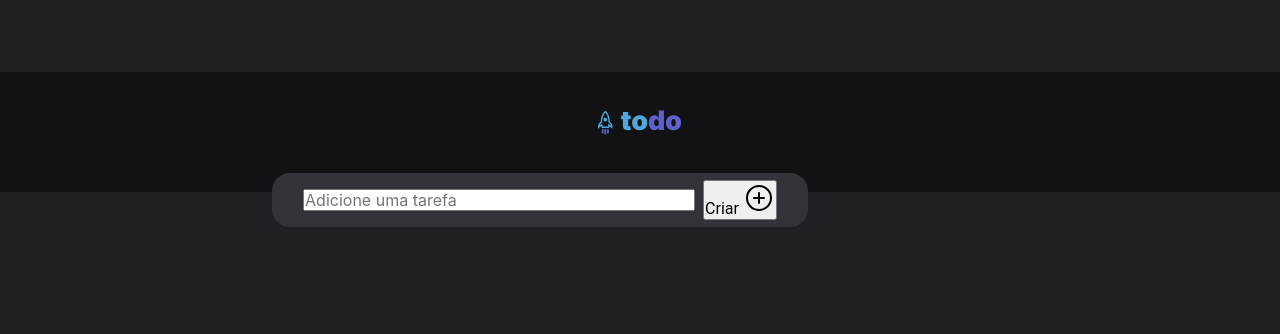
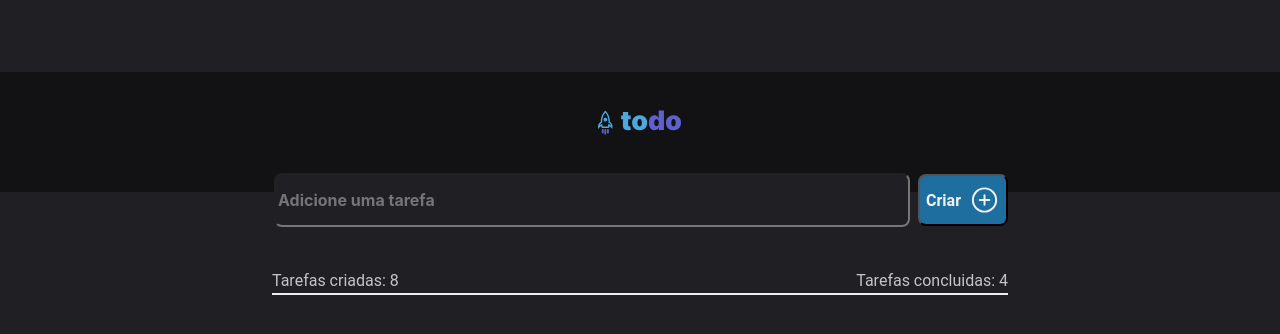
Before and after one commit to antoniolins/react-desafio-01, a React (Vite) app: page / in a window 1280 px wide. Shown: the top 334 px of the page. Built offline with nearby package versions, Linux system fonts and the light colour scheme.

Commit message:
Add NewTask was styled

```diff
--- a/src/App.tsx
+++ b/src/App.tsx
@@ -6,7 +6,7 @@ import './global.module.css'
 import styles from './App.module.css'
 
 import { useState } from 'react'
-import { NewTask } from './components/NewTask'
+import { AddNewTask } from './components/AddNewTask'
 
 export function App() {
   const [count, setCount] = useState(0)
@@ -14,7 +14,7 @@ export function App() {
   return (
     <div>
       <Header />
-      <NewTask />
+      <AddNewTask />
     </div>
   )
 }
--- /dev/null
+++ b/src/components/AddNewTask.module.css
@@ -0,0 +1,120 @@
+.container {
+
+    display: flex;
+    justify-content: space-between;
+
+    flex-direction: row;
+    align-items: center;
+    row-gap: 10px;
+    padding: 2px;
+    gap: 8px;
+
+    position: absolute;
+    width: 736px;
+    height: 54px;
+
+    top: 173px;
+
+    left: calc(50% - 736px/2);
+
+
+    border-radius: 8px;
+
+}
+
+.inputTask {
+
+    font-family: 'Inter';
+    font-style: normal;
+    font-weight: 700;
+    font-size: 16px;
+    line-height: 140%;
+
+    border-radius: 8px;
+    padding: 2px;
+
+    width: 636px;
+    height: 54px;
+
+
+    color: #F2F2F2;
+    background: var(--gray-800)
+
+}
+.buttonInsertTask > button {
+
+    display: flex;
+    flex-direction: row;
+    justify-content: center;
+    align-items: center;
+    padding: 6px;
+    gap: 8px;
+
+    width: 90px;
+    height: 52px;
+    color: #F2F2F2;
+
+    /* Blue Dark */
+
+    background: #1E6F9F;
+    border-radius: 8px;
+
+    /* Inside auto layout */
+
+    flex: none;
+    order: 1;
+    flex-grow: 0;
+
+    cursor: pointer;
+
+ }
+
+.buttonInsertTask button:hover {
+
+
+    background: #06334c;
+
+    transition: color 0.1s, backgroud-color 0.1s;
+    cursor: pointer;
+
+    transition: background-color 0.1s;
+}
+
+.counterTaskLabels {
+
+    /* Tasks */
+
+
+/* Auto layout */
+
+    display: flex;
+    flex-direction: row;
+    align-items: center;
+    justify-content: space-between;
+    padding: 0px;
+    gap: 24px;
+
+    position: absolute;
+    width: 736px;
+    /* height: 287px; */
+    left: calc(50% - 736px/2);
+    top: 271px;
+}
+
+.footLine {
+
+
+    display: block;
+    align-items: center;
+
+    width: 736px;
+
+    background-color:#eee;
+    padding:1px;
+
+    position: absolute;
+    width: 736px;
+    /* height: 287px; */
+    left: calc(50% - 736px/2);
+    top: 293px;
+}
--- /dev/null
+++ b/src/components/AddNewTask.tsx
@@ -0,0 +1,37 @@
+import { PlusCircle } from 'phosphor-react'
+import styles from './AddNewTask.module.css'
+
+
+export function AddNewTask() {
+    return (
+    <div>
+        <main className={styles.container}>
+            <div>
+                <input className={styles.inputTask}
+                     type="textarea" placeholder='Adicione uma tarefa'>
+                </input>
+            </div>
+
+            <div className={styles.buttonInsertTask}>
+                <button>
+                    <strong>Criar</strong>
+                    <PlusCircle size={36} />
+                </button>
+            </div>
+        </main>
+
+        <footer className={styles.counterTaskLabels}>
+                 <div>
+                     <span>Tarefas criadas: 8</span>
+                 </div>
+                 <div>
+                     <span>Tarefas concluidas: 4</span>
+                 </div>
+
+        </footer>
+        <div className={styles.footLine}>
+
+                    </div>
+    </div>
+    )
+}
--- a/src/components/NewTask.module.css
+++ /dev/null
@@ -1,113 +0,0 @@
-.newTask {
-
-    display: flex;
-    justify-content: center;
-    flex-direction: row;
-    align-items: center;
-
-    border-radius: 18px;
-    padding: 0px;
-    gap: 8px;
-
-    position: absolute;
-    width: 536px;
-    height: 54px;
-    top: 173px;
-
-    left: calc(50% - 736px/2);
-
-    background: var(--gray-600);
-
-  }
-
-
-
-/* Button */
-/* Auto layout */
- .newTask createButton {
-/*
-        position: absolute;
-        display: flex;
-        flex-direction: row;
-        justify-content: center;
-        align-items: center; */
-        padding: 12px;
-        gap: 8px;
-
-        width: 90px;
-        height: 52px;
-
-        background: #1E6F9F;
-        border-radius: 8px;
-
-    /* Inside auto layout */
-
-        flex: none;
-        order: 1;
-        flex-grow: 0;
-
-        cursor: pointer;
-
-}
-
-.inputTask {
-
-    width: 392px;
-    height: 22px;
-
-    font-family: 'Inter';
-    font-style: normal;
-
-    font-weight: 400;
-    font-size: 16px;
-    line-height: 140%;
-    /* or 22px */
-
-
-    /* Gray 300 */
-
-    color: #808080;
-
-
-    /* Inside auto layout */
-
-    flex: none;
-    order: 0;
-    flex-grow: 0;
-}
-.createButton :hover {
-    background: #4EA8DE;
-    transition: color 0.1s, backgroud-color 0.1s;
-    cursor: pointer;
-
-    transition: background-color 0.1s;
-}
-
-.createButton textCriar {
-    /* Criar */
-
-
-width: 34px;
-height: 20px;
-
-font-family: 'Inter';
-font-style: normal;
-font-weight: 700;
-font-size: 14px;
-line-height: 140%;
-/* identical to box height, or 20px */
-
-
-/* Gray 100 */
-
-color: #F2F2F2;
-
-
-/* Inside auto layout */
-
-flex: none;
-order: 0;
-flex-grow: 0;
-
-
-}
--- a/src/components/NewTask.tsx
+++ /dev/null
@@ -1,19 +0,0 @@
-import { PlusCircle } from 'phosphor-react'
-import styles from './NewTask.module.css'
-export function NewTask() {
-    return (
-
-        <main className={styles.newTask}>
-             <div>
-                <input className={styles.inputTask}  placeholder='Adicione uma tarefa'>
-                </input>
-             </div>
-             <div>
-                <button className={styles.createButton}>
-                    <span className={styles.textCriar}> Criar </span>
-                    <PlusCircle size={32} />
-                </button>
-            </div>
-        </main>
-    )
-}
```
Also changed, not shown: package.json (+14 -1 lines), 1 other file (tests, documents, lock files or other folders).
